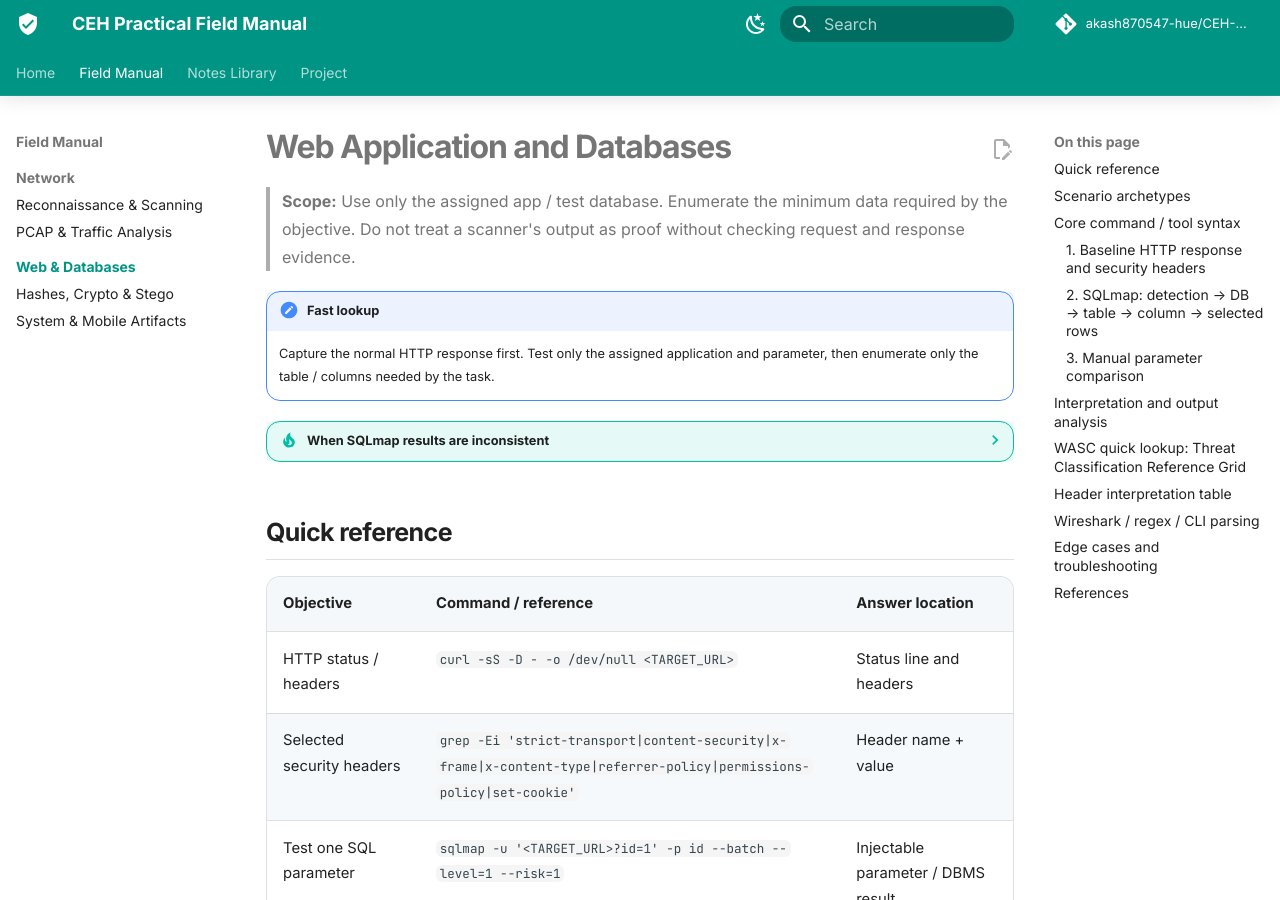
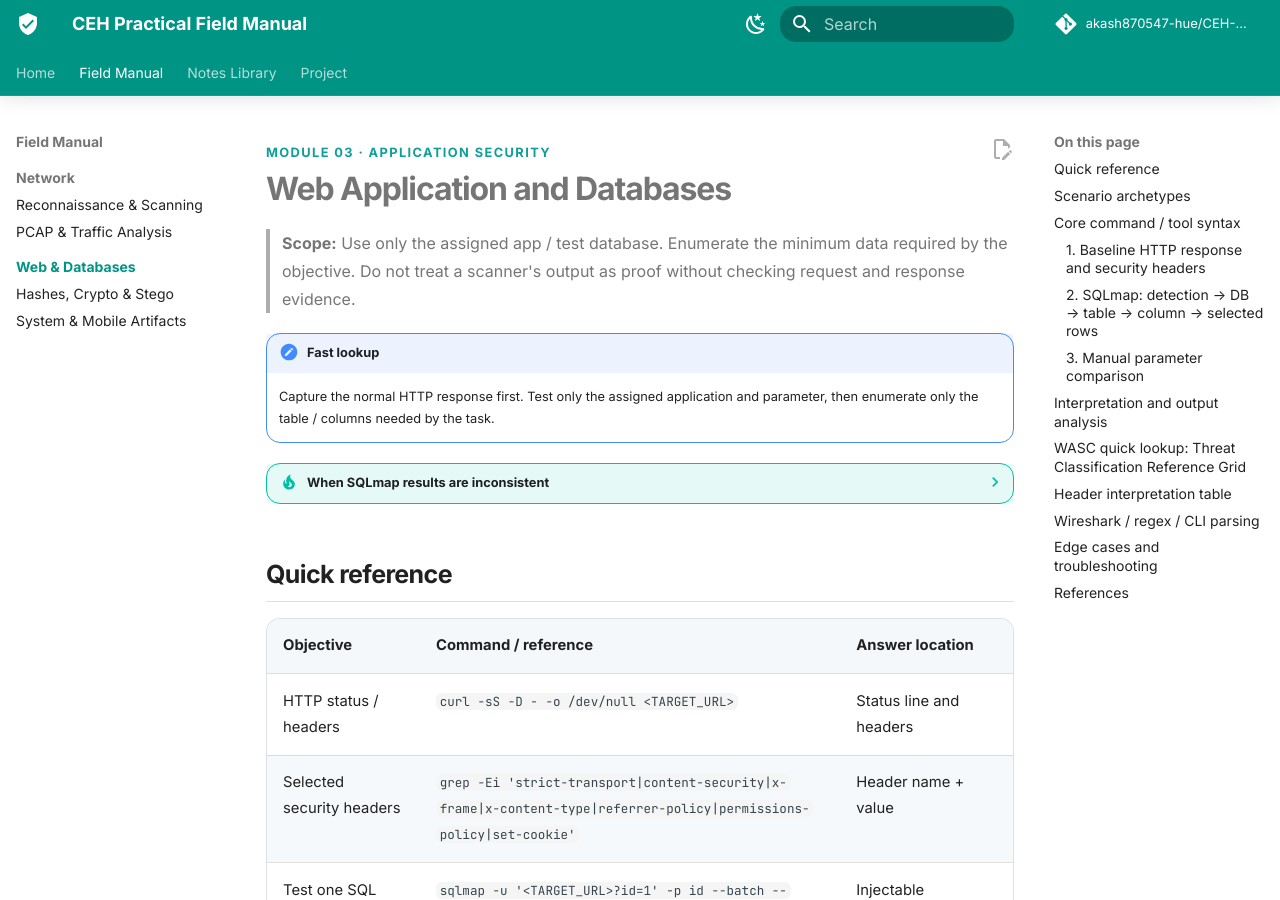
Before and after one commit to akash870547-hue/CEH-Notes, an MkDocs documentation site: the page built from docs/03-web-databases.md, in a window 1280 px wide and 900 px high. Built offline with MkDocs 1.6.1 and Material for MkDocs 9.7.7, drawn with Linux system fonts in a browser that asks for light colours; comment, search, counter and statistics services are not loaded.

Commit message:
Add consistent module label to web guide

```diff
--- a/docs/03-web-databases.md
+++ b/docs/03-web-databases.md
@@ -1,3 +1,5 @@
+<p class="ceh-kicker">MODULE 03 · APPLICATION SECURITY</p>
+
 # Web Application and Databases
 
 > **Scope:** Use only the assigned app / test database. Enumerate the minimum data required by the objective. Do not treat a scanner's output as proof without checking request and response evidence.
```
